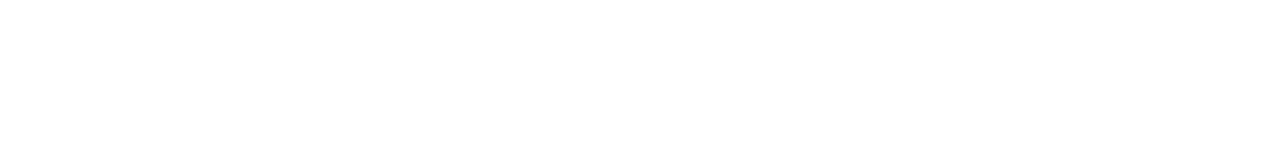
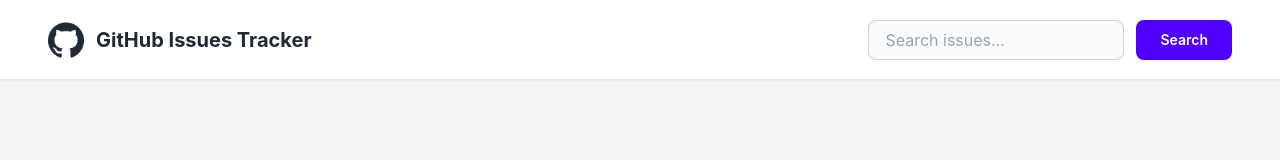
Before and after one commit to Sharmin2601/B13-A5-Issue-Tracker, a plain HTML site: page index.html in a window 1280 px wide. Drawn offline with nearby package versions, Linux system fonts and the light colour scheme.

Commit message:
nav bar part

```diff
--- a/index.html
+++ b/index.html
@@ -27,3 +27,17 @@
         }
         @keyframes shine { to { background-position-x: -200%; } }
     </style>
+</head>
+<body class="min-h-screen">
+    <nav class="navbar bg-white border-b px-4 md:px-12 h-auto py-4 md:h-20 shadow-sm flex-col md:flex-row gap-4">
+        <div class="flex-1 w-full flex justify-between md:justify-start">
+            <div class="flex items-center gap-3">
+                <img src="./assets/github-logo.png" alt="Logo" class="w-9 h-9">
+                <span class="text-xl font-bold text-gray-800">GitHub Issues Tracker</span>
+            </div>
+        </div>
+        <div class="flex gap-3 w-full md:w-auto">
+            <input id="searchInput" type="text" placeholder="Search issues..." class="input input-bordered flex-1 md:w-64 h-10 bg-gray-50 focus:outline-none" />
+            <button onclick="searchIssues()" class="btn btn-sm h-10 px-6 bg-[#4F00FF] text-white border-none rounded-lg">Search</button>
+        </div>
+    </nav>
```
